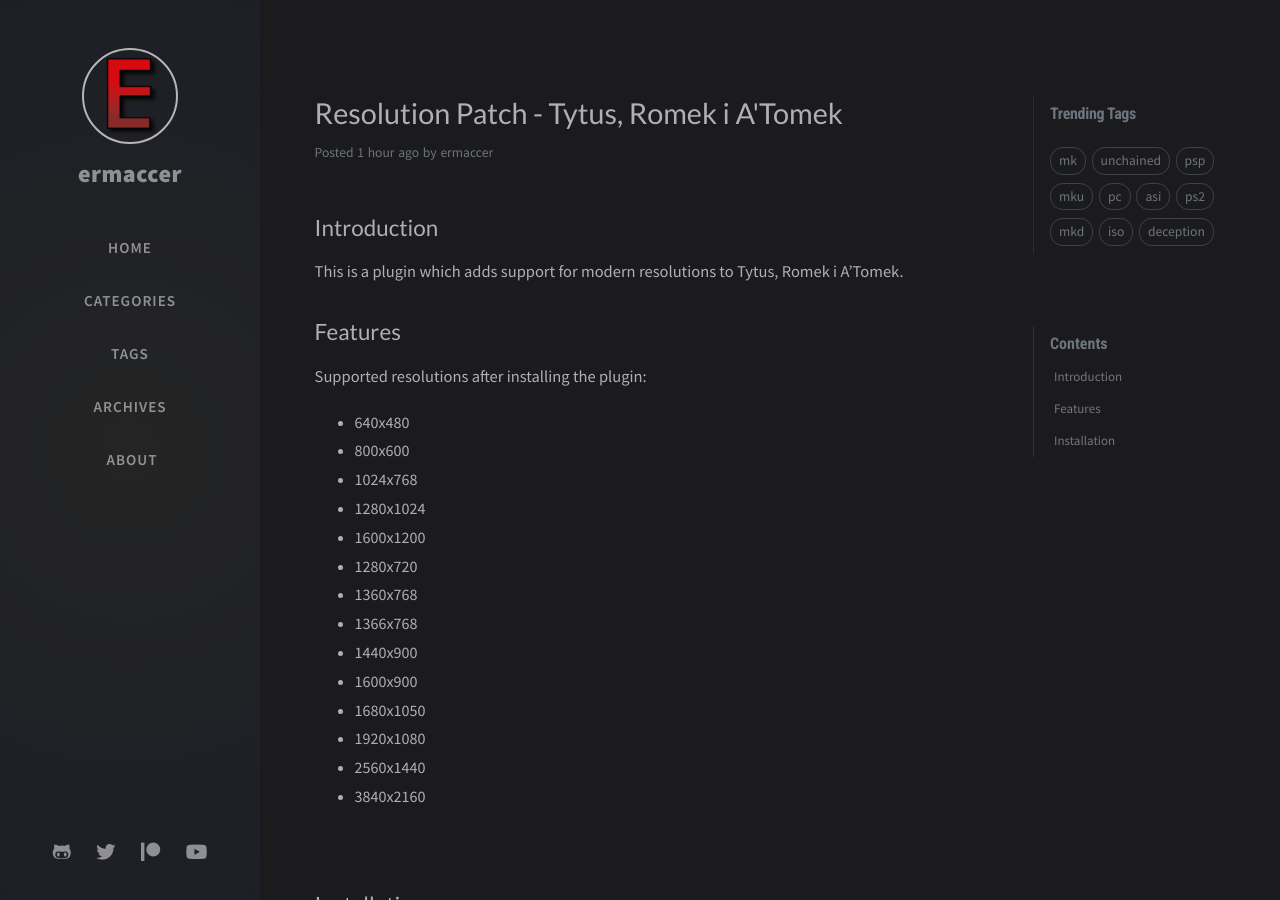
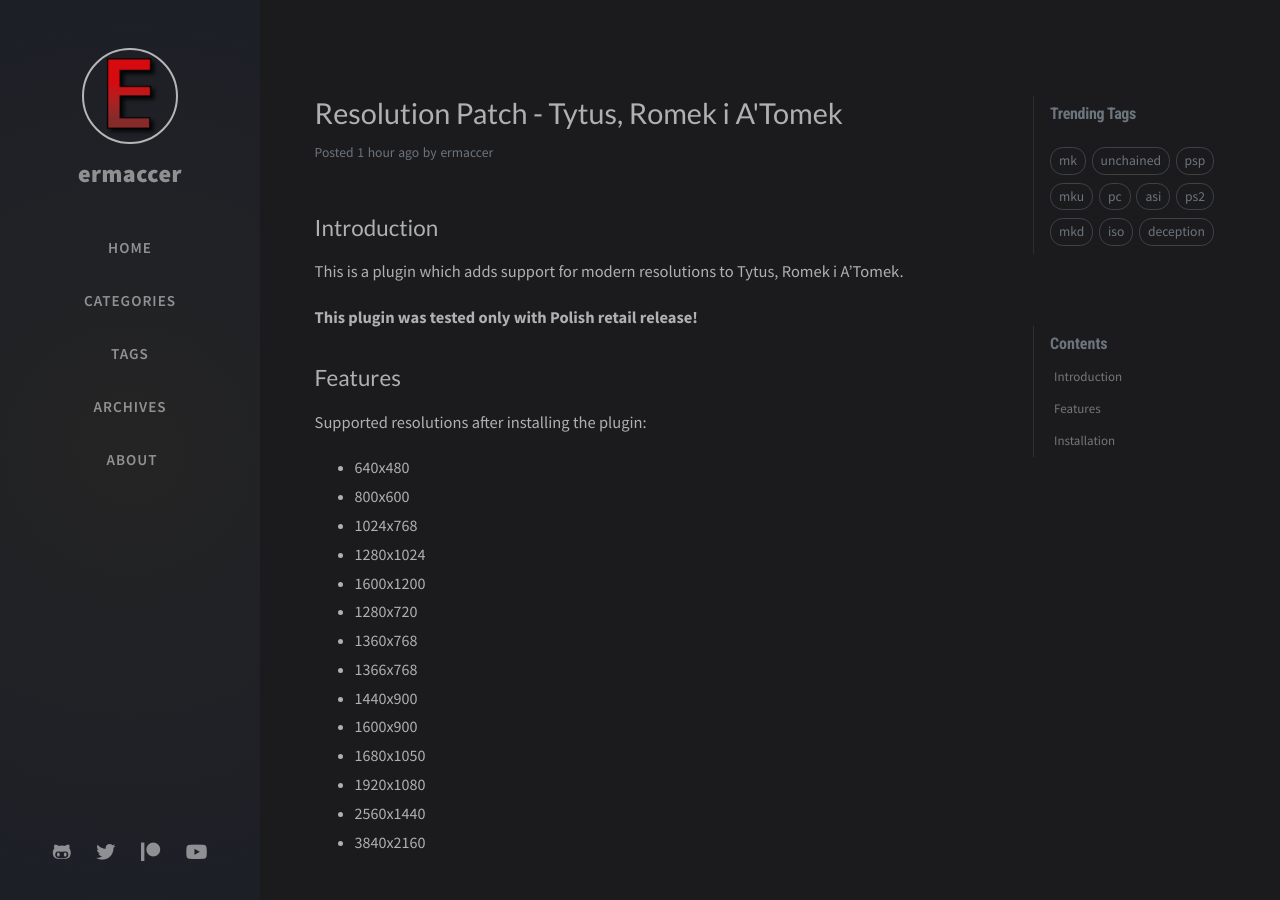
Before and after one commit to ermaccer/ermaccer.github.io, a Jekyll site: the page built from _posts/plugins/2021-02-28-tytus-resolution-patch.md, in a window 1280 px wide and 900 px high. Built offline with Jekyll 4.4.1, drawn with Linux system fonts in a browser that asks for light colours; nearby versions of some CDN libraries; comment, search, counter and statistics services are not loaded.

Commit message:
Update 2021-02-28-tytus-resolution-patch.md

```diff
--- a/_posts/plugins/2021-02-28-tytus-resolution-patch.md
+++ b/_posts/plugins/2021-02-28-tytus-resolution-patch.md
@@ -8,6 +8,7 @@ pin: true
 ## Introduction
 This is a plugin which adds support for modern resolutions to Tytus, Romek i A'Tomek.
 
+**This plugin was tested only with Polish retail release!**
 
 ## Features
 
```
